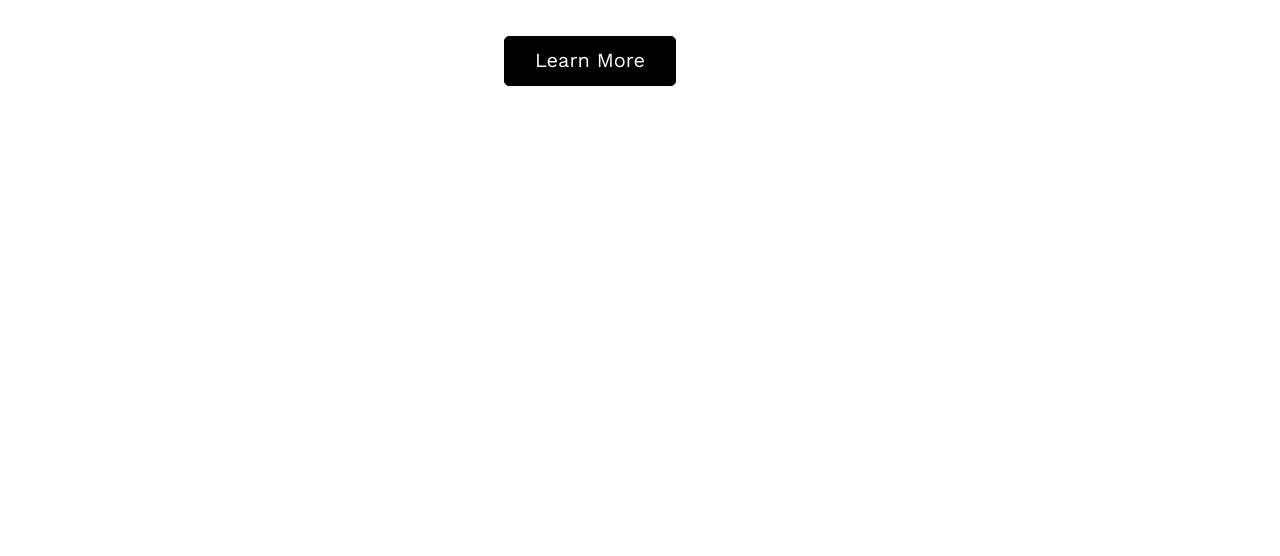
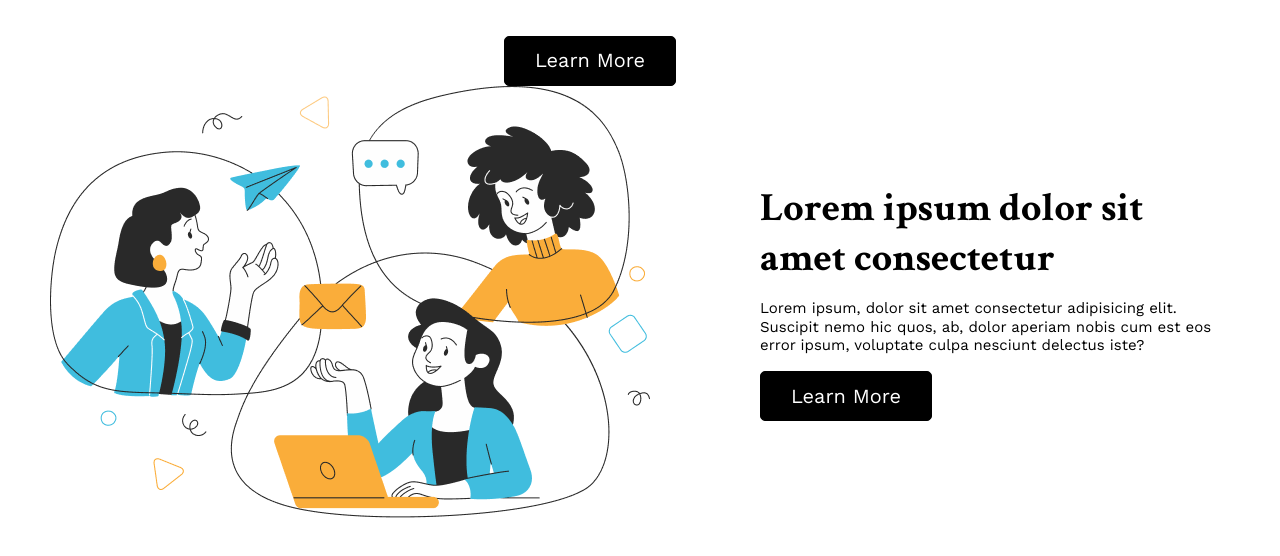
Before and after one commit to phuocduong-agilityio/loi-phan-internship, a website built with Parcel: page practice/practice-01/src/index.html in a window 1280 px wide. Shown: the part 865-1421 px from the top of the page. Before the commit the page ends 951 px from the top, so only its background shows below. Built offline with nearby package versions, Linux system fonts and the light colour scheme.

Commit message:
Implement conversation UI

```diff
--- a/practice/practice-01/src/index.html
+++ b/practice/practice-01/src/index.html
@@ -67,6 +67,7 @@
           </p>
         </div>
 
+        <!-- Logo items -->
         <ul class="sponsor__logos">
           <li class="sponsor__logo-item">
             <img src="./assets/images/logo-1.png" alt="Logo Sponsor" />
@@ -87,5 +88,30 @@
         <a href="javascript:void(0)" class="btn btn-secondary">Learn More</a>
       </div>
     </section>
+
+    <!-- Conversation section -->
+    <section class="conversation">
+      <div class="conversation__container">
+        <!-- Conversation image -->
+        <img
+          src="./assets/images/conversation.png"
+          alt="Conversation Image"
+          class="conversation__image"
+        />
+
+        <!-- Conversation content -->
+        <div class="conversation__content">
+          <h2 class="conversation__heading">
+            Lorem ipsum dolor sit amet consectetur
+          </h2>
+          <p class="conversation__description">
+            Lorem ipsum, dolor sit amet consectetur adipisicing elit. Suscipit
+            nemo hic quos, ab, dolor aperiam nobis cum est eos error ipsum,
+            voluptate culpa nesciunt delectus iste?
+          </p>
+          <a href="javascript:void(0)" class="btn btn-secondary">Learn More</a>
+        </div>
+      </div>
+    </section>
   </body>
 </html>
--- a/practice/practice-01/src/style/main.css
+++ b/practice/practice-01/src/style/main.css
@@ -171,3 +171,32 @@
   display: flex;
   gap: 68px;
 }
+
+/* Conversation Section */
+.conversation__container {
+  width: var(--width);
+  margin: auto;
+  display: flex;
+  justify-content: space-between;
+  align-items: center;
+  margin-bottom: 73.57px;
+}
+
+.conversation__content {
+  width: 470px;
+  display: flex;
+  flex-direction: column;
+  gap: 16px;
+}
+
+.conversation__heading {
+  font-size: var(--fs-lg);
+  font-family: var(--ff-secondary-bold);
+  line-height: 125%;
+}
+
+.conversation__description {
+  font-size: var(--fs-sm);
+  font-family: var(--ff-primary-regular);
+  line-height: 125%;
+}
```
Also changed, not shown: practice/practice-01/src/assets/images/conversation.png (added).
